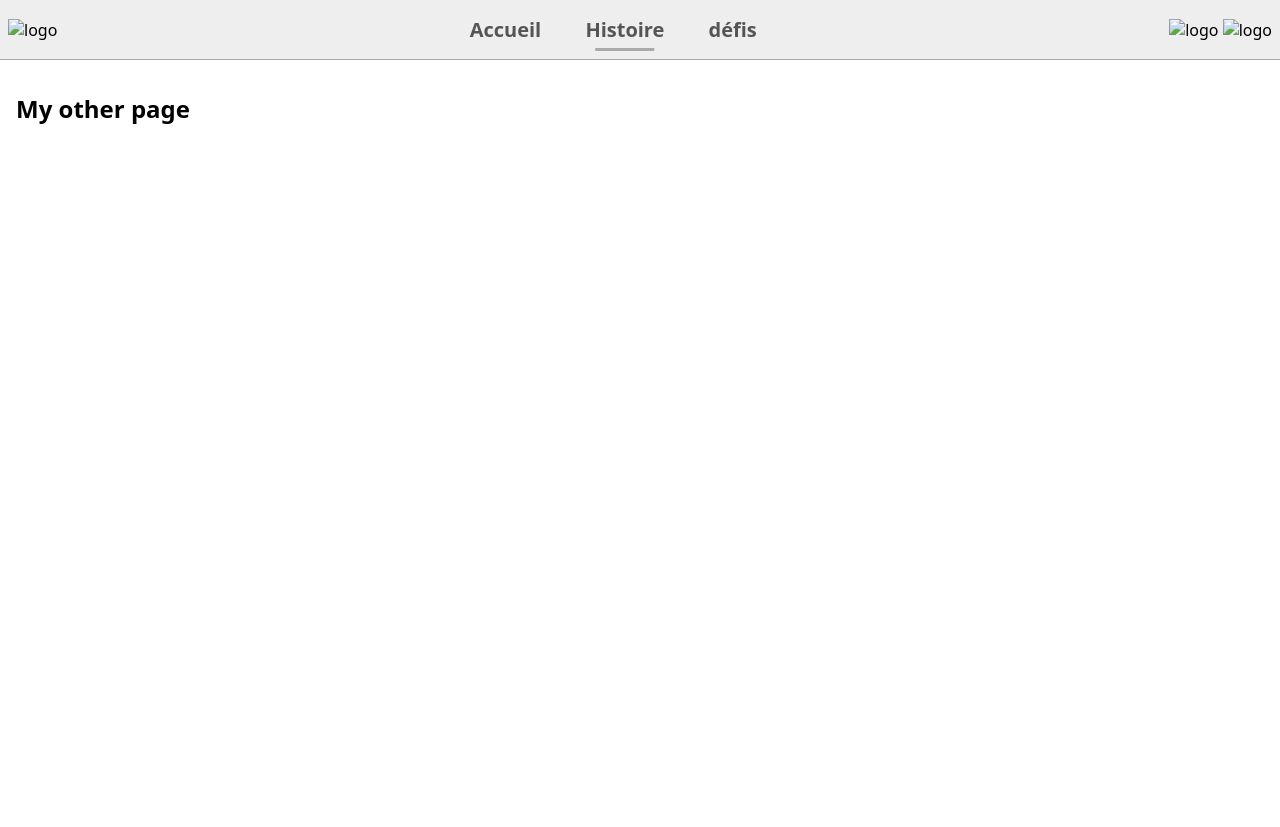
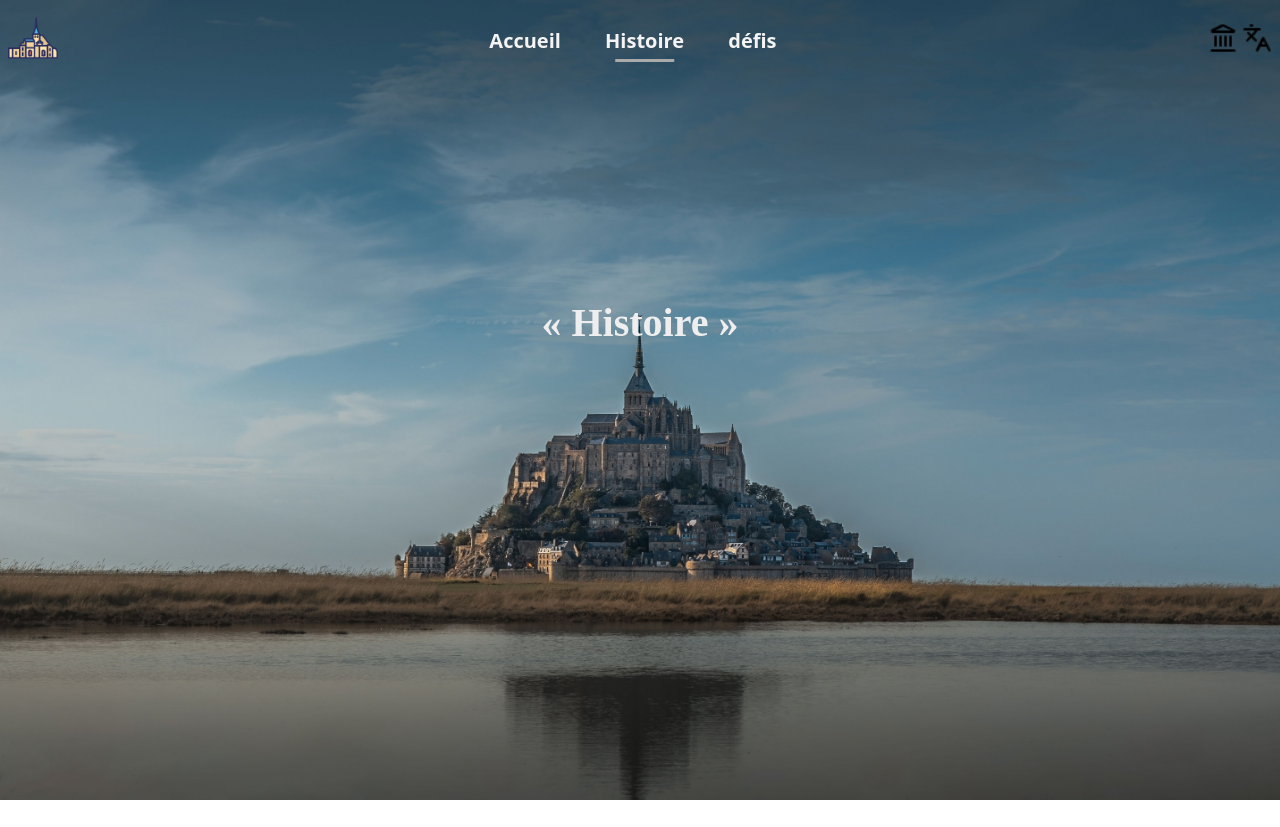
Before and after one commit to ninja959999/24h-du-net, a plain HTML site: page page2.html in a window 1280 px wide. Before the commit the page ends 800 px from the top, so only its background shows below. Drawn offline with Linux system fonts and the light colour scheme.

Commit message:
session 1 code ML GA

```diff
--- a/page2.html
+++ b/page2.html
@@ -12,7 +12,7 @@
 <nav>
 
       <div class ="logo">
-        <img src="/france.png" alt="logo" style="width: 10px; width: 50px;"  >
+        <img src="images/france.png" alt="logo" style="width: 10px; width: 50px;"  >
       </div>
 
       <div>
@@ -22,14 +22,16 @@
        </div></b>
 
        <div class="nav-btn">
-        <img src="/landmark.png" alt="logo" style="width: 30px; width: 30px ; "  >
-        <img src="/languages.png" alt="logo" style="width: 30px; width: 30px;"  >
+        <img src="images/landmark.png" alt="logo" style="width: 30px; width: 30px ; "  >
+        <img src="images/languages.png" alt="logo" style="width: 30px; width: 30px;"  >
        </div>
 
     </nav>
 
     <main>
-      <h1>My other page</h1>
+      <div id="home">
+      <h1 class="title">« Histoire »</h1>
+      </div>
     </main>
   </body>
 </html>
--- a/script.js
+++ b/script.js
@@ -1 +1,16 @@
-console.log('Hello!');
+function image() {
+    var largeur_ecran = window.innerWidth;
+    var hauteur_ecran = window.innerHeight;
+
+    document.documentElement.style.setProperty('--largeur_image1', `${largeur_ecran}px`);
+    document.documentElement.style.setProperty('--hauteur_image1', `${hauteur_ecran}px`);
+
+    document.documentElement.style.setProperty('--taille_nav', `${hauteur_ecran/10}px`);
+
+    document.documentElement.style.setProperty('--home_hauteur', `${(hauteur_ecran*9)/10}px`);
+
+}
+
+image()
+
+window.addEventListener('resize', image)
--- a/styles.css
+++ b/styles.css
@@ -7,6 +7,10 @@ body {
   font-family: system-ui, sans-serif;
   color: black;
   background-color: white;
+  background-image: url(/images/pexels-lizhi-liang-734722063-18681609.jpg)  ;
+  background-repeat: no-repeat;
+  background-size: var(--largeur_image1) var(--hauteur_image1);
+  padding: 0;
 }
 
 nav {
@@ -16,10 +20,8 @@ nav {
   justify-content: center;
   padding: 0.5rem;
   justify-content: space-between;
-  border-bottom: solid 1px #aaa;
-  background-color: #eee;
-
-
+  background-color: #eee,0.5;
+  height : var(--taille_nav);
 }
 
 
@@ -30,7 +32,7 @@ nav a {
   padding: 0.5rem;
   text-align: center;
   text-decoration: none;
-  color: #555;
+  color: #f5f4f4;
   position: relative;
   padding-left: 20px;
   padding-right: 20px;
@@ -57,10 +59,26 @@ nav a[aria-current='page']::after {
 }
 
 main {
-  padding: 1rem;
+  top: 0;
+  left: 0;
+  right: 0;
+  bottom: 0;
 }
 
 h1 {
   font-weight: bold;
   font-size: 1.5rem;
 }
+
+.title{
+  color: #eee;
+  padding: 15%;
+  text-align: center;
+  font-family: 'Cinzel', serif;
+  font-size: 40px;
+}
+
+#home {
+
+  height: var(--home_hauteur);
+}
```
Also changed, not shown: index.html (+12 -3 lines), test.html (added, +11 -0 lines), images/pexels-lizhi-liang-734722063-18681609.jpg (added).
